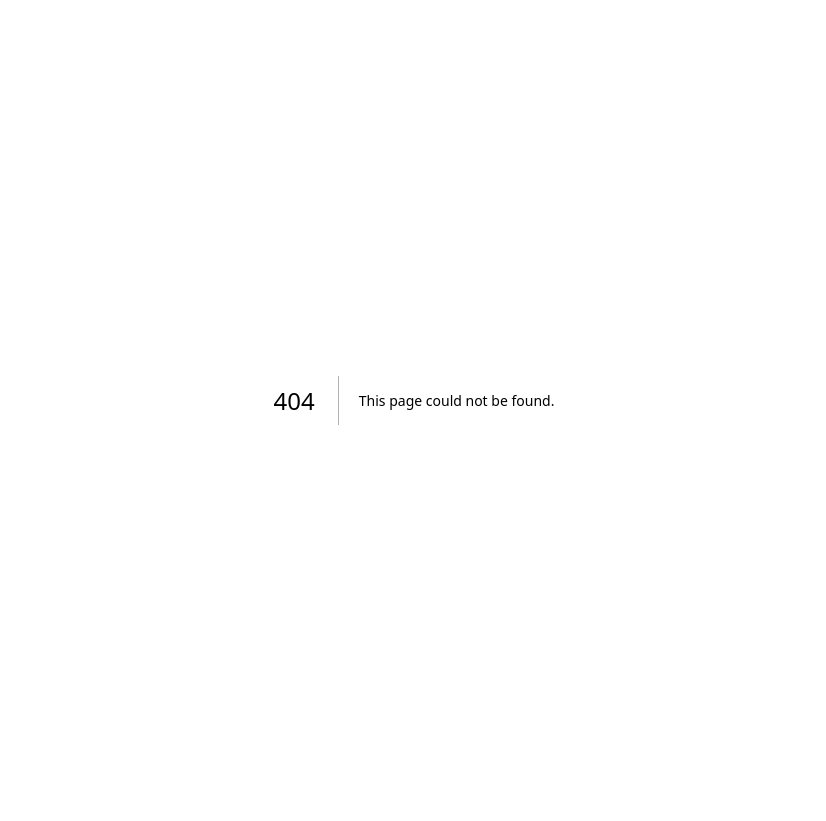
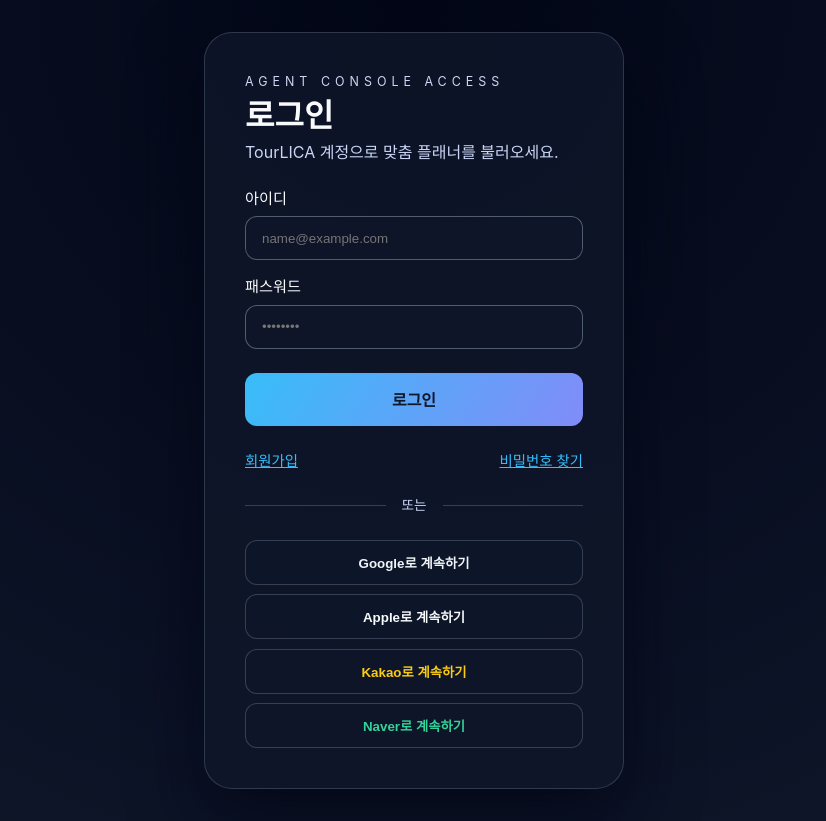
Before and after one commit to munbc8308/TourLICA-AI, a Next.js app: page /login in a window 1280 px wide. Before the commit this address had no page. Shown: the whole page, without its empty margins (226-1052 px from the left). Before the commit the page ends 800 px from the top, so only its background shows below. Built offline with nearby package versions, Linux system fonts and the light colour scheme.

Commit message:
feat: add login screen and auto redirect

```diff
--- a/app/globals.css
+++ b/app/globals.css
@@ -159,3 +159,141 @@
     padding: 1.5rem;
   }
 }
+
+.login {
+  min-height: 100vh;
+  display: flex;
+  align-items: center;
+  justify-content: center;
+  padding: 2rem;
+}
+
+.login-card {
+  width: min(420px, 100%);
+  background: rgba(15, 23, 42, 0.8);
+  border-radius: 28px;
+  padding: 2.5rem;
+  border: 1px solid rgba(148, 163, 184, 0.25);
+  box-shadow: 0 30px 70px rgba(2, 6, 23, 0.8);
+  display: flex;
+  flex-direction: column;
+  gap: 1.5rem;
+}
+
+.login-card header h1 {
+  font-size: 2rem;
+}
+
+.login-card header p {
+  color: var(--muted);
+}
+
+.login-form {
+  display: flex;
+  flex-direction: column;
+  gap: 1rem;
+}
+
+.login-form label {
+  display: flex;
+  flex-direction: column;
+  gap: 0.35rem;
+  text-align: left;
+  font-size: 0.95rem;
+}
+
+.login-form input {
+  width: 100%;
+  padding: 0.85rem 1rem;
+  border-radius: 12px;
+  border: 1px solid rgba(148, 163, 184, 0.5);
+  background: rgba(15, 23, 42, 0.6);
+  color: var(--fg);
+}
+
+.login-form button {
+  margin-top: 0.5rem;
+  padding: 0.9rem 1rem;
+  border-radius: 12px;
+  border: none;
+  font-size: 1rem;
+  font-weight: 600;
+  background: linear-gradient(120deg, #38bdf8, #818cf8);
+  color: #0f172a;
+  cursor: pointer;
+}
+
+.login-links {
+  display: flex;
+  justify-content: space-between;
+  font-size: 0.9rem;
+}
+
+.login-links a {
+  color: var(--accent);
+}
+
+.divider {
+  display: flex;
+  align-items: center;
+  gap: 1rem;
+  font-size: 0.85rem;
+  color: var(--muted);
+}
+
+.divider::before,
+.divider::after {
+  content: '';
+  flex: 1;
+  height: 1px;
+  background: rgba(148, 163, 184, 0.3);
+}
+
+.social-grid {
+  display: grid;
+  gap: 0.6rem;
+}
+
+.social-btn {
+  width: 100%;
+  padding: 0.75rem;
+  border-radius: 12px;
+  border: 1px solid rgba(148, 163, 184, 0.3);
+  background: rgba(15, 23, 42, 0.5);
+  color: var(--fg);
+  font-weight: 600;
+  cursor: pointer;
+  transition: border-color 0.2s ease;
+}
+
+.social-btn:hover {
+  border-color: rgba(56, 189, 248, 0.7);
+}
+
+.social-btn.google {
+  color: #f1f5f9;
+}
+
+.social-btn.apple {
+  color: #f8fafc;
+}
+
+.social-btn.kakao {
+  color: #facc15;
+}
+
+.social-btn.naver {
+  color: #34d399;
+}
+
+@media (max-width: 480px) {
+  .login-card {
+    padding: 2rem 1.5rem;
+  }
+
+  .login-links {
+    flex-direction: column;
+    gap: 0.3rem;
+    text-align: center;
+  }
+}
--- /dev/null
+++ b/app/login/page.tsx
@@ -0,0 +1,47 @@
+import Link from 'next/link';
+
+const socials = [
+  { label: 'Google로 계속하기', provider: 'google' },
+  { label: 'Apple로 계속하기', provider: 'apple' },
+  { label: 'Kakao로 계속하기', provider: 'kakao' },
+  { label: 'Naver로 계속하기', provider: 'naver' }
+];
+
+export default function LoginPage() {
+  return (
+    <main className="login">
+      <div className="login-card" aria-live="polite">
+        <header>
+          <p className="eyebrow">Agent Console Access</p>
+          <h1>로그인</h1>
+          <p>TourLICA 계정으로 맞춤 플래너를 불러오세요.</p>
+        </header>
+        <form className="login-form">
+          <label>
+            <span>아이디</span>
+            <input type="email" name="email" placeholder="name@example.com" autoComplete="username" required />
+          </label>
+          <label>
+            <span>패스워드</span>
+            <input type="password" name="password" placeholder="••••••••" autoComplete="current-password" required />
+          </label>
+          <button type="submit">로그인</button>
+        </form>
+        <div className="login-links">
+          <Link href="#signup">회원가입</Link>
+          <Link href="#reset">비밀번호 찾기</Link>
+        </div>
+        <div className="divider">
+          <span>또는</span>
+        </div>
+        <div className="social-grid">
+          {socials.map((social) => (
+            <button key={social.provider} type="button" className={`social-btn ${social.provider}`}>
+              {social.label}
+            </button>
+          ))}
+        </div>
+      </div>
+    </main>
+  );
+}
```
Also changed, not shown: app/page.tsx (+14 -0 lines), 1 other file (tests, documents, lock files or other folders).
